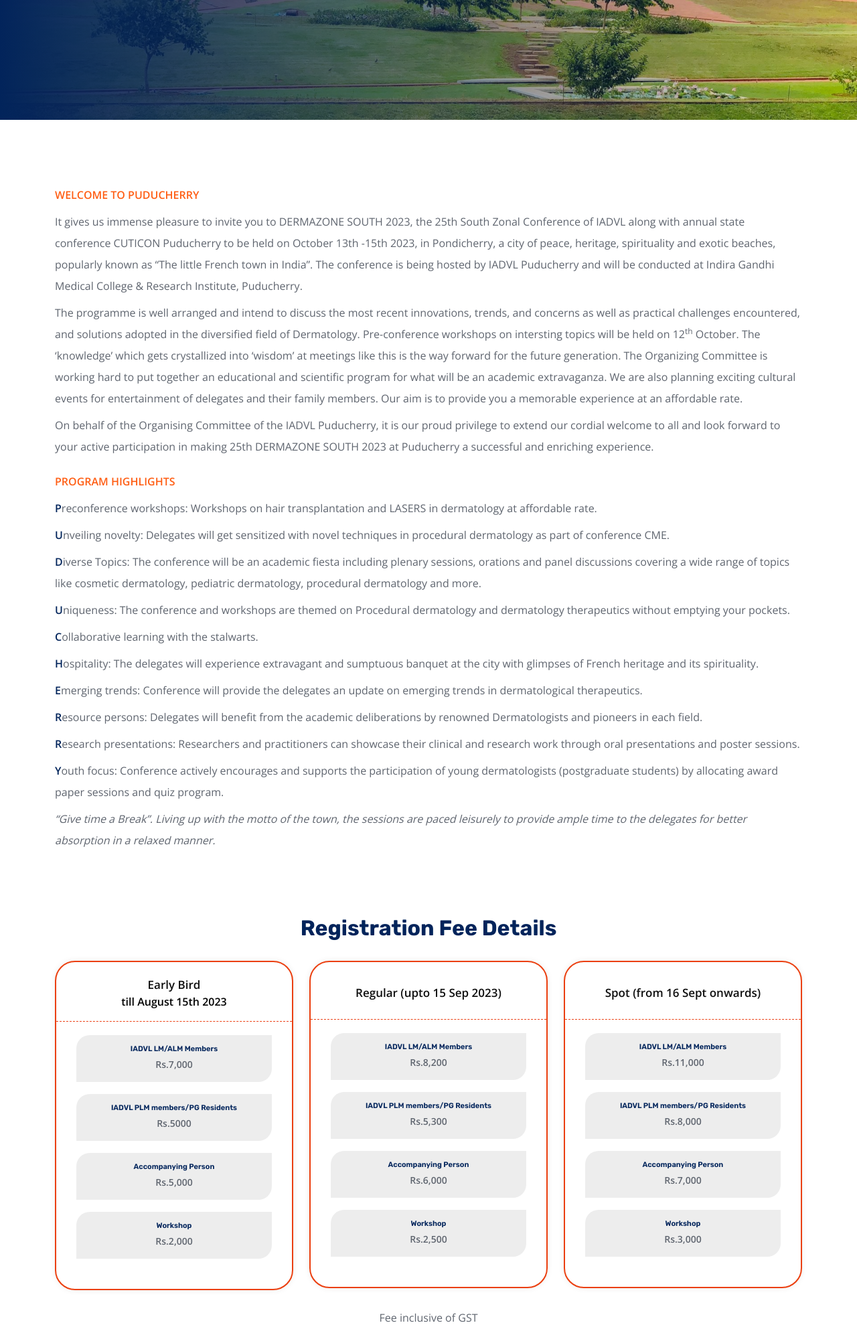
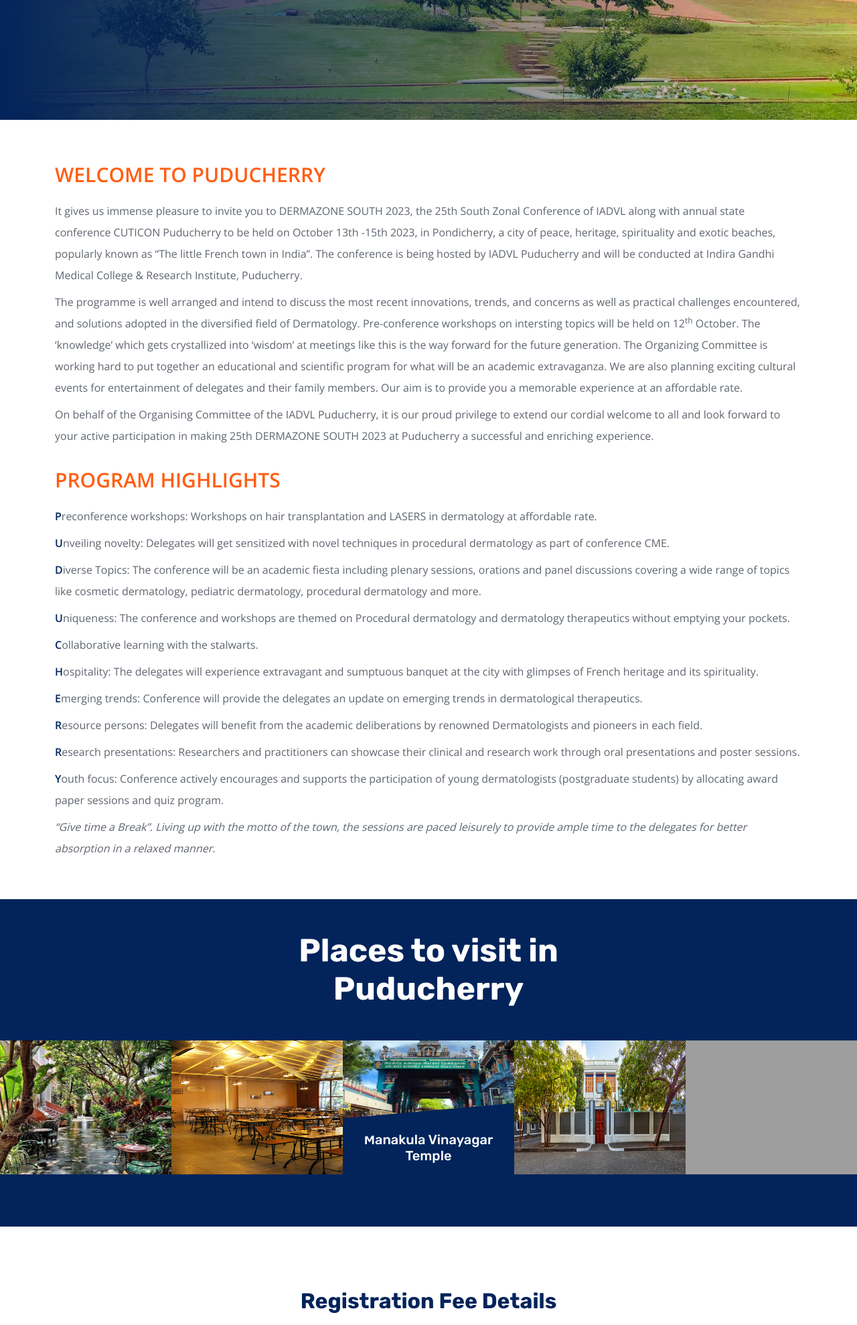
Before and after one commit to ukendiran/dermazonesouth, a PHP site: page / in a window 1280 px wide. Shown: the part 606-2585 px from the top of the page at 67% size. Run offline with PHP 8.4, Linux system fonts and the light colour scheme; some libraries are stand-ins or nearby versions; grey boxes are pictures that could not be loaded.

Commit message:
changes updated

```diff
--- a/committee.php
+++ b/committee.php
@@ -3,9 +3,9 @@ include 'include/navbar.php';
 ?>
 
 <!-- Page Header Start -->
-<div class="container-fluid page-header py-5 mb-5 wow fadeIn" data-wow-delay="0.1s">
+<div class="container-fluid page-header py-1 mb-5 wow fadeIn" data-wow-delay="0.1s">
     <div class="container py-5">
-        <h1 class="display-3 text-white animated slideInRight">Committee</h1>
+        <h1 class="display-5 text-white animated slideInRight">Committee</h1>
         <nav aria-label="breadcrumb">
             <ol class="breadcrumb animated slideInRight mb-0">
                 <li class="breadcrumb-item"><a href="index.php">Home</a></li>
@@ -19,7 +19,7 @@ include 'include/navbar.php';
 
 
 <!-- Team Start -->
-<div class="container-xxl py-5">
+<div class="container-xxl py-1">
     <div class="container">
 
         <ul class="nav nav-pills mb-3 nav-fill" id="pills-tab" role="tablist">
--- a/contact.php
+++ b/contact.php
@@ -3,9 +3,9 @@ include 'include/navbar.php';
 ?>
 
     <!-- Page Header Start -->
-    <div class="container-fluid page-header py-5 mb-5 wow fadeIn" data-wow-delay="0.1s">
+    <div class="container-fluid page-header py-1 mb-5 wow fadeIn" data-wow-delay="0.1s">
         <div class="container py-5">
-            <h1 class="display-3 text-white animated slideInRight">Contact Us</h1>
+            <h1 class="display-5 text-white animated slideInRight">Contact Us</h1>
             <nav aria-label="breadcrumb">
                 <ol class="breadcrumb animated slideInRight mb-0">
                     <li class="breadcrumb-item"><a href="index.php">Home</a></li>
@@ -19,7 +19,7 @@ include 'include/navbar.php';
 
 
     <!-- Contact Start -->
-    <div class="container-xxl py-5">
+    <div class="container-xxl py-1">
         <div class="container">
             <div class="row g-5 justify-content-center mb-5">
                 <div class="col-lg-4 col-md-6 wow fadeInUp" data-wow-delay="0.1s">
--- a/css/style.css
+++ b/css/style.css
@@ -1184,6 +1184,10 @@ h6,
     color: var(--primary);
 }
 
+.fw-medium{
+    font-size: 30px !important;
+}
+
 
 @media (max-width: 576px) {
     .slide h3 {
--- a/guideline.php
+++ b/guideline.php
@@ -3,9 +3,9 @@ include 'include/navbar.php';
 ?>
 
 <!-- Page Header Start -->
-<div class="container-fluid page-header py-5 mb-5 wow fadeIn" data-wow-delay="0.1s">
+<div class="container-fluid page-header py-1 mb-5 wow fadeIn" data-wow-delay="0.1s">
     <div class="container py-5">
-        <h1 class="display-3 text-white animated slideInRight">Guidelines</h1>
+        <h1 class="display-5 text-white animated slideInRight">Guidelines</h1>
         <nav aria-label="breadcrumb">
             <ol class="breadcrumb animated slideInRight mb-0">
                 <li class="breadcrumb-item"><a href="index.php">Home</a></li>
@@ -19,7 +19,7 @@ include 'include/navbar.php';
 
 
 <!-- About Start -->
-<div class="container-xxl py-5">
+<div class="container-xxl py-1">
     <div class="container">
         <div class="row g-5">
 
--- a/highlight.php
+++ b/highlight.php
@@ -3,9 +3,9 @@ include 'include/navbar.php';
 ?>
 
     <!-- Page Header Start -->
-    <div class="container-fluid page-header py-5 mb-5 wow fadeIn" data-wow-delay="0.1s">
+    <div class="container-fluid page-header py-1 mb-5 wow fadeIn" data-wow-delay="0.1s">
         <div class="container py-5">
-            <h1 class="display-3 text-white animated slideInRight">Highlight</h1>
+            <h1 class="display-5 text-white animated slideInRight">Highlight</h1>
             <nav aria-label="breadcrumb">
                 <ol class="breadcrumb animated slideInRight mb-0">
                     <li class="breadcrumb-item"><a href="index.php">Home</a></li>
@@ -19,7 +19,7 @@ include 'include/navbar.php';
 
 
     <!-- About Start -->
-    <div class="container-xxl py-5">
+    <div class="container-xxl py-1">
         <div class="container">
         <?php include 'include/program_highlight.php'; ?>
         </div>
--- a/include/fee.php
+++ b/include/fee.php
@@ -1,4 +1,5 @@
-<div class="rs-pricing style2 pb-120 pt-50 md-pb-80">
+<div class="container-xxl py-1">
+    <div class="rs-pricing style2 ">
         <div class="container">
             <div class="sec-title text-center mb-30">
                 <h2 class="title pb-35"> Registration Fee Details </h2>
@@ -111,10 +112,11 @@
                 <div class="col-lg-12">
                     <div class="text-center mt-10">
                         <p>Fee inclusive of GST</p>
-                    <div class="btn-part"> <a class="readon btn-text buy-big" href="login.php">
+                        <div class="btn-part"> <a class="readon btn btn-primary buy-big" href="login.php">
                                 <span>Register Now</span> </a> </div>
                     </div>
                 </div>
             </div>
         </div>
     </div>
+</div>
--- a/include/navbar.php
+++ b/include/navbar.php
@@ -7,39 +7,27 @@
     <button type="button" class="navbar-toggler me-0" data-bs-toggle="collapse" data-bs-target="#navbarCollapse">
         <span class="navbar-toggler-icon"></span>
     </button>
-
-
     <div class="collapse navbar-collapse" id="navbarCollapse">
         <div class="navbar-nav ms-auto p-4 p-lg-0">
             <div class="nav-item dropdown">
-                <a onclick="window.location='index.php';" href="index.php" class="nav-link dropdown-toggle <?= ($activePage == 'index' || $activePage == '' || $activePage == 'highlight' || $activePage == 'scientific') ? 'active' : ''; ?>" data-bs-toggle="dropdown">Home</a>
+                <a href="index.php" class="nav-link dropdown-toggle <?= ($activePage == 'index' || $activePage == '' || $activePage == 'highlight' || $activePage == 'scientific') ? 'active' : ''; ?>" data-bs-toggle="dropdown">Home</a>
                 <div class="dropdown-menu bg-light m-0">
+                    <a href="index.php" class="dropdown-item <?= ($activePage == 'index') ? 'active' : ''; ?>">Home </a>
                     <a href="highlight.php" class="dropdown-item <?= ($activePage == 'highlight') ? 'active' : ''; ?>">Highlights </a>
                     <a href="scientific.php" class="dropdown-item <?= ($activePage == 'scientific') ? 'active' : ''; ?>">Scientific program </a>
                 </div>
             </div>
-
-            <!-- <div class="nav-item dropdown"> -->
             <a href="committee.php" class="nav-item nav-link <?= ($activePage == 'committee') ? 'active' : ''; ?>">Committee</a>
-            <!-- <div class="dropdown-menu bg-light m-0">
-                        <a href="committee.php" class="dropdown-item">National Office Bearers</a>
-                        <a href="#" class="dropdown-item">IADVL Puducherry</a>
-                        <a href="#" class="dropdown-item"> Executive Organising Committee</a>
-                    </div>
-                </div>-->
             <a href="#" class="nav-item nav-link <?= ($activePage == 'downloads') ? 'active' : ''; ?>">Downloads</a>
-
-
             <div class="nav-item dropdown">
-                <a href="abstract.php" onclick="window.location='abstract.php';" class="nav-link dropdown-toggle <?= ($activePage == 'guideline' || $activePage == 'login') ? 'active' : ''; ?>" data-bs-toggle="dropdown">Abstract</a>
+                <a class="nav-link dropdown-toggle <?= ($activePage == 'guideline' || $activePage == 'login') ? 'active' : ''; ?>" data-bs-toggle="dropdown">Abstract</a>
                 <div class="dropdown-menu bg-light m-0">
                     <a href="guideline.php" class="dropdown-item <?= ($activePage == 'guideline') ? 'active' : ''; ?>">Guidelines</a>
                     <a href="login.php" class="dropdown-item <?= ($activePage == 'login') ? 'active' : ''; ?>">Abstract Submission</a>
-
                 </div>
             </div>
             <div class="nav-item dropdown">
-                <a href="abstract.php" onclick="window.location='venue.php';" class="nav-link dropdown-toggle <?= ($activePage == 'places' || $activePage == 'conference-venue') ? 'active' : ''; ?>" data-bs-toggle="dropdown">Venue</a>
+                <a href="abstract.php" class="nav-link dropdown-toggle <?= ($activePage == 'places' || $activePage == 'conference-venue') ? 'active' : ''; ?>" data-bs-toggle="dropdown">Venue</a>
                 <div class="dropdown-menu bg-light m-0">
                     <a href="places.php" class="dropdown-item <?= ($activePage == 'places') ? 'active' : ''; ?>">About Puducherry</a>
                     <a href="conference-venue.php" class="dropdown-item <?= ($activePage == 'conference-venue') ? 'active' : ''; ?>">Conference Venue</a>
--- /dev/null
+++ b/include/places.php
@@ -0,0 +1,101 @@
+ <!-- Project Start -->
+ <div class="container-fluid py-5 my-5 px-0 places  bg-dark">
+     <div class="text-center mx-auto wow fadeIn" data-wow-delay="0.1s" style="max-width: 600px;">
+         <!-- <p class="fw-medium text-uppercase text-white mb-2">Places to Visit</p> -->
+         <h1 class="display-5 mb-5 text-white">Places to visit in Puducherry</h1>
+     </div>
+     <div class="owl-carousel project-carousel bg-dark wow fadeIn" data-wow-delay="0.1s">
+         <a class="project-item" href="">
+             <img class="img-fluid" src="img/places/1.png" alt="">
+             <div class="project-title">
+                 <h5 class="text-white mb-0">Manakula Vinayagar Temple</h5>
+             </div>
+         </a>
+         <a class="project-item" href="">
+             <img class="img-fluid" src="img/places/2.png" alt="">
+             <div class="project-title">
+                 <h5 class="text-white mb-0">Sri Aurobindo Ashram</h5>
+             </div>
+         </a>
+         <a class="project-item" href="">
+             <img class="img-fluid" src="img/places/3.png" alt="">
+             <div class="project-title">
+                 <h5 class="text-white mb-0">Rock Beach</h5>
+             </div>
+         </a>
+         <a class="project-item" href="">
+             <img class="img-fluid" src="img/places/4.png" alt="">
+             <div class="project-title">
+                 <h5 class="text-white mb-0">Auroville – City of Dawn</h5>
+             </div>
+         </a>
+         <a class="project-item" href="">
+             <img class="img-fluid" src="img/places/5.png" alt="">
+             <div class="project-title">
+                 <h5 class="text-white mb-0">Chunnambar Boat House</h5>
+             </div>
+         </a>
+         <a class="project-item" href="">
+             <img class="img-fluid" src="img/places/6.png" alt="">
+             <div class="project-title">
+                 <h5 class="text-white mb-0">Thirukameswarar Temple</h5>
+             </div>
+         </a>
+         <a class="project-item" href="">
+             <img class="img-fluid" src="img/places/7.png" alt="">
+             <div class="project-title">
+                 <h5 class="text-white mb-0">Pondy Marina</h5>
+             </div>
+         </a>
+         <a class="project-item" href="">
+             <img class="img-fluid" src="img/places/8.png" alt="">
+             <div class="project-title">
+                 <h5 class="text-white mb-0">Sacred Heart Basilica</h5>
+             </div>
+         </a>
+         <a class="project-item" href="">
+             <img class="img-fluid" src="img/places/9.png" alt="">
+             <div class="project-title">
+                 <h5 class="text-white mb-0">Botanical Garden</h5>
+             </div>
+         </a>
+         <a class="project-item" href="">
+             <img class="img-fluid" src="img/places/10.png" alt="">
+             <div class="project-title">
+                 <h5 class="text-white mb-0">Arikamedu Archaeological Site</h5>
+             </div>
+         </a>
+         <a class="project-item" href="">
+             <img class="img-fluid" src="img/places/11.png" alt="">
+             <div class="project-title">
+                 <h5 class="text-white mb-0">White Town – French Colony</h5>
+             </div>
+         </a>
+         <a class="project-item" href="">
+             <img class="img-fluid" src="img/places/12.png" alt="">
+             <div class="project-title">
+                 <h5 class="text-white mb-0">Nehru Street</h5>
+             </div>
+         </a>
+         <a class="project-item" href="">
+             <img class="img-fluid" src="img/places/13.png" alt="">
+             <div class="project-title">
+                 <h5 class="text-white mb-0">Eden Beach</h5>
+             </div>
+         </a>
+         <a class="project-item" href="">
+             <img class="img-fluid" src="img/places/14.png" alt="">
+             <div class="project-title">
+                 <h5 class="text-white mb-0">Pichavaram -Mangrove forest</h5>
+             </div>
+         </a>
+         <a class="project-item" href="">
+             <img class="img-fluid" src="img/places/15.png" alt="">
+             <div class="project-title">
+                 <h5 class="text-white mb-0">Ruins of Alamparai fort</h5>
+             </div>
+         </a>
+
+     </div>
+ </div>
+ <!-- Project End -->
--- a/index.php
+++ b/index.php
@@ -4,7 +4,7 @@ include 'include/slider.php';
 ?>
 <!-- testing -->
 <!-- About Start -->
-<div class="container-xxl py-5">
+<div class="container-xxl py-1">
     <div class="container">
         <div class="row g-5">
             <!-- <div class="col-lg-2">
@@ -33,11 +33,15 @@ include 'include/slider.php';
         </div>
     </div>
 </div>
+
+<?php include 'include/places.php'; ?>
 <!-- About End -->
 <?php include 'include/fee.php'; ?>
 
+
+
 <!-- Project Start -->
-<div class="container-fluid bg-dark pt-5 my-5 px-0 places-carousel">
+<!-- <div class="container-fluid bg-dark pt-5 my-5 px-0 places-carousel">
     <div class="text-center mx-auto mt-5 wow fadeIn" data-wow-delay="0.1s" style="max-width: 600px;">
         <p class="fw-medium text-uppercase text-primary mb-2">Puducherry</p>
         <h1 class="display-5 text-white mb-5">Places to visit</h1>
@@ -80,7 +84,7 @@ include 'include/slider.php';
             </div>
         </a>
     </div>
-</div>
+</div> -->
 <!-- Project End -->
 
 <?php include 'include/footer.php'; ?>
--- a/login.php
+++ b/login.php
@@ -4,9 +4,9 @@ include 'include/navbar.php';
 ?>
 
 <!-- Page Header Start -->
-<div class="container-fluid page-header py-5 mb-5 wow fadeIn" data-wow-delay="0.1s">
+<div class="container-fluid page-header py-1 mb-5 wow fadeIn" data-wow-delay="0.1s">
     <div class="container py-5">
-        <h1 class="display-3 text-white animated slideInRight">Abstract</h1>
+        <h1 class="display-5 text-white animated slideInRight">Abstract</h1>
         <nav aria-label="breadcrumb">
             <ol class="breadcrumb animated slideInRight mb-0">
                 <li class="breadcrumb-item"><a href="index.php">Home</a></li>
@@ -18,7 +18,7 @@ include 'include/navbar.php';
 </div>
 <!-- Page Header End -->
 <!-- About Start -->
-<div class="container-xxl py-5">
+<div class="container-xxl py-1">
     <div class="container">
         <div class="row justify-content-center">
             <div class="col-md-9">
--- a/register.php
+++ b/register.php
@@ -54,9 +54,9 @@ if (isset($_POST['submit'])) {
 ?>
 
 <!-- Page Header Start -->
-<div class="container-fluid page-header py-5 mb-5 wow fadeIn" data-wow-delay="0.1s">
-    <div class="container py-5">
-        <h1 class="display-3 text-white animated slideInRight">Registration</h1>
+<div class="container-fluid page-header py-1 mb-5 wow fadeIn" data-wow-delay="0.1s">
+    <div class="container py-1">
+        <h1 class="display-5 text-white animated slideInRight">Registration</h1>
         <nav aria-label="breadcrumb">
             <ol class="breadcrumb animated slideInRight mb-0">
                 <li class="breadcrumb-item"><a href="index.php">Home</a></li>
--- a/scientific.php
+++ b/scientific.php
@@ -3,9 +3,9 @@ include 'include/navbar.php';
 ?>
 
     <!-- Page Header Start -->
-    <div class="container-fluid page-header py-5 mb-5 wow fadeIn" data-wow-delay="0.1s">
+    <div class="container-fluid page-header py-1 mb-5 wow fadeIn" data-wow-delay="0.1s">
         <div class="container py-5">
-            <h1 class="display-3 text-white animated slideInRight">Scientific Program</h1>
+            <h1 class="display-5 text-white animated slideInRight">Scientific Program</h1>
             <nav aria-label="breadcrumb">
                 <ol class="breadcrumb animated slideInRight mb-0">
                     <li class="breadcrumb-item"><a href="index.php">Home</a></li>
@@ -19,7 +19,7 @@ include 'include/navbar.php';
 
 
     <!-- About Start -->
-    <div class="container-xxl py-5">
+    <div class="container-xxl py-1">
         <div class="container">
             <div class="row g-5">
 
--- a/venue.php
+++ b/venue.php
@@ -3,9 +3,9 @@ include 'include/navbar.php';
 ?>
 
 <!-- Page Header Start -->
-<div class="container-fluid page-header py-5 mb-5 wow fadeIn" data-wow-delay="0.1s">
+<div class="container-fluid page-header py-1 mb-5 wow fadeIn" data-wow-delay="0.1s">
     <div class="container py-5">
-        <h1 class="display-3 text-white animated slideInRight">Venue</h1>
+        <h1 class="display-5 text-white animated slideInRight">Venue</h1>
         <nav aria-label="breadcrumb">
             <ol class="breadcrumb animated slideInRight mb-0">
                 <li class="breadcrumb-item"><a href="index.php">Home</a></li>
@@ -19,7 +19,7 @@ include 'include/navbar.php';
 
 
 <!-- Contact Start -->
-<div class="container-xxl py-5">
+<div class="container-xxl py-1">
     <div class="container">
 
         <div class="row g-5">
```
Also changed, not shown: abstract.php (+2 -30 lines), conference-venue.php (+5 -5 lines), places.php (+3 -49 lines). Lines whose indentation alone changed are shown as unchanged.
